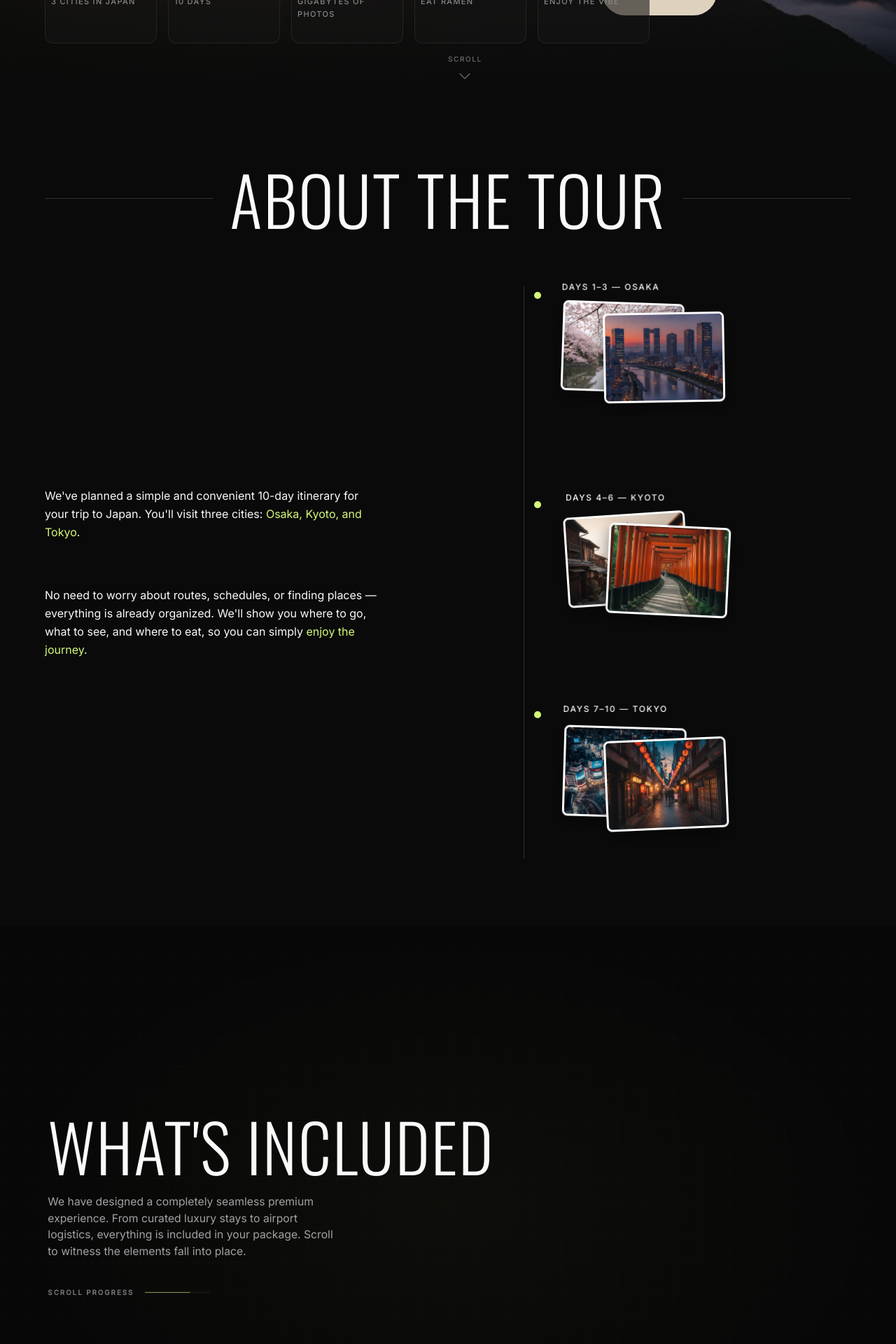
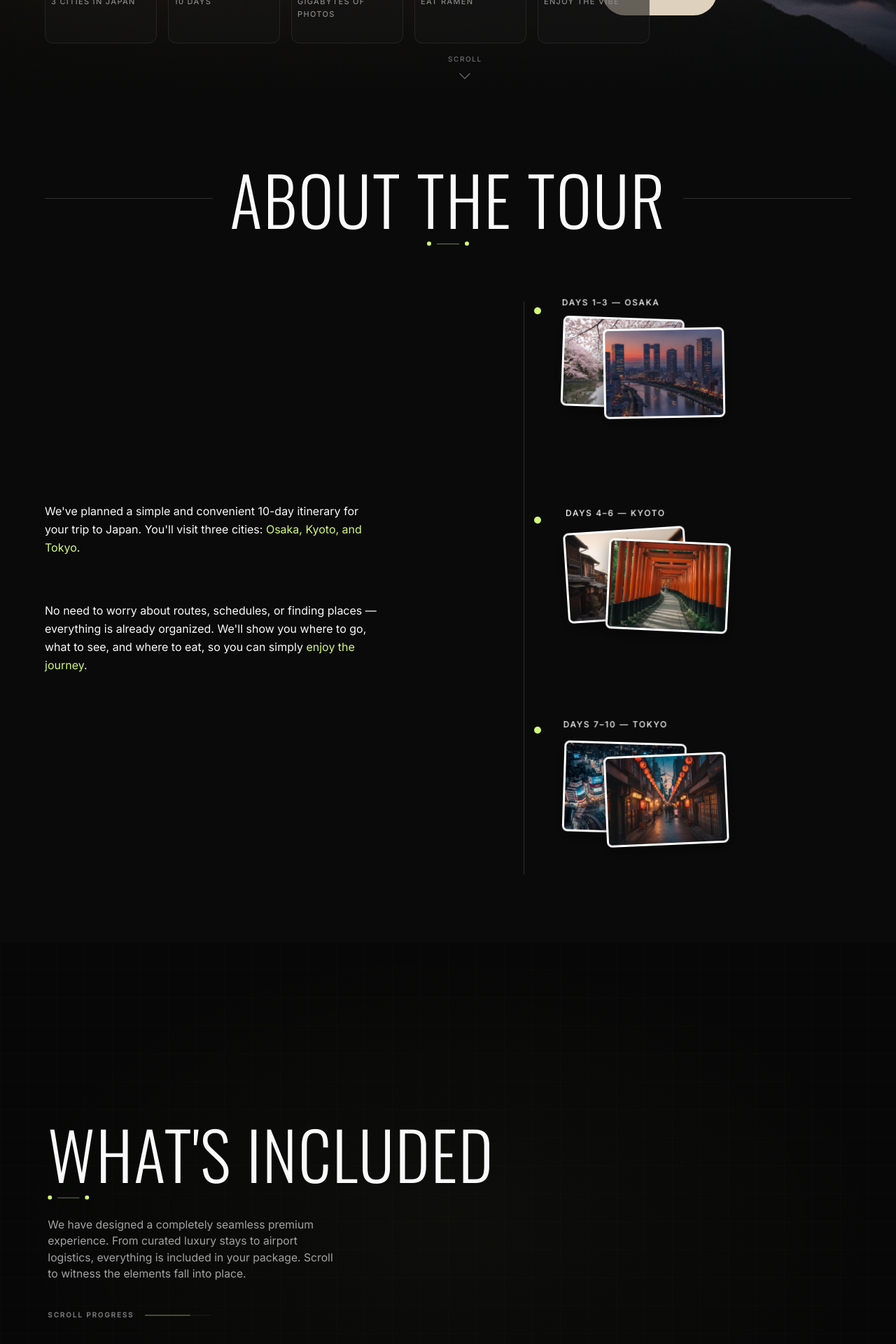
Before and after one commit to AryanAKE/japantour, a React (Vite) app: page / in a window 1280 px wide. Shown: the part 658-2578 px from the top of the page at 70% size. Built offline with nearby package versions, Linux system fonts and the light colour scheme; the HTML template or start-up script is replaced by a standard one.

Commit message:
Enhance SectionHeading with animated lime-green accent dots

```diff
--- a/src/components/SectionHeading.tsx
+++ b/src/components/SectionHeading.tsx
@@ -3,6 +3,22 @@ import { motion } from 'framer-motion'
 interface SectionHeadingProps {
   text: string
   align?: 'center' | 'left'
+}
+
+const EASE = [0.16, 1, 0.3, 1] as const
+
+// Decorative accent dot — animated lime-green circle that appears after the heading
+function AccentDot({ delay = 0 }: { delay?: number }) {
+  return (
+    <motion.span
+      initial={{ scale: 0, opacity: 0 }}
+      whileInView={{ scale: 1, opacity: 1 }}
+      viewport={{ once: true, amount: 0.5 }}
+      transition={{ delay, duration: 0.4, ease: EASE }}
+      className="inline-block w-[6px] h-[6px] rounded-full bg-lime-accent shrink-0"
+      aria-hidden="true"
+    />
+  )
 }
 
 export default function SectionHeading({ text, align = 'center' }: SectionHeadingProps) {
@@ -12,9 +28,10 @@ export default function SectionHeading({ text, align = 'center' }: SectionHeadin
         initial={{ opacity: 0, y: 30 }}
         whileInView={{ opacity: 1, y: 0 }}
         viewport={{ once: true, amount: 0.5 }}
-        transition={{ duration: 0.6, ease: [0.16, 1, 0.3, 1] }}
-        className="flex items-center gap-6 w-full"
+        transition={{ duration: 0.6, ease: EASE }}
+        className="flex flex-col items-center gap-4 w-full"
       >
+        <div className="flex items-center gap-6 w-full">
           <div className="flex-1 h-[1px] bg-white/15" />
           <h2
             className="font-display font-light uppercase tracking-[0.02em] text-kimono-white shrink-0"
@@ -23,6 +40,19 @@ export default function SectionHeading({ text, align = 'center' }: SectionHeadin
             {text}
           </h2>
           <div className="flex-1 h-[1px] bg-white/15" />
+        </div>
+        {/* Animated accent dots row */}
+        <div className="flex items-center gap-2">
+          <AccentDot delay={0.3} />
+          <motion.div
+            initial={{ width: 0 }}
+            whileInView={{ width: 32 }}
+            viewport={{ once: true, amount: 0.5 }}
+            transition={{ delay: 0.4, duration: 0.5, ease: EASE }}
+            className="h-[1px] bg-lime-accent/50 overflow-hidden"
+          />
+          <AccentDot delay={0.5} />
+        </div>
       </motion.div>
     )
   }
@@ -32,9 +62,10 @@ export default function SectionHeading({ text, align = 'center' }: SectionHeadin
       initial={{ opacity: 0, y: 30 }}
       whileInView={{ opacity: 1, y: 0 }}
       viewport={{ once: true, amount: 0.5 }}
-      transition={{ duration: 0.6, ease: [0.16, 1, 0.3, 1] }}
-      className="flex items-center gap-6 w-full"
+      transition={{ duration: 0.6, ease: EASE }}
+      className="flex flex-col gap-4 w-full"
     >
+      <div className="flex items-center gap-6 w-full">
         <h2
           className="font-display font-light uppercase tracking-[0.02em] text-kimono-white shrink-0"
           style={{ fontSize: 'clamp(48px, 8vw, 96px)', lineHeight: 0.95 }}
@@ -42,6 +73,19 @@ export default function SectionHeading({ text, align = 'center' }: SectionHeadin
           {text}
         </h2>
         <div className="flex-1 h-[1px] bg-white/15" />
+      </div>
+      {/* Animated accent dots row (left-aligned) */}
+      <div className="flex items-center gap-2">
+        <AccentDot delay={0.3} />
+        <motion.div
+          initial={{ width: 0 }}
+          whileInView={{ width: 32 }}
+          viewport={{ once: true, amount: 0.5 }}
+          transition={{ delay: 0.4, duration: 0.5, ease: EASE }}
+          className="h-[1px] bg-lime-accent/50 overflow-hidden"
+        />
+        <AccentDot delay={0.5} />
+      </div>
     </motion.div>
   )
 }
```
Lines whose indentation alone changed are shown as unchanged.
